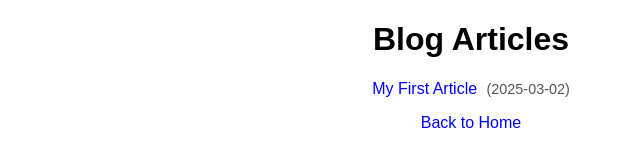
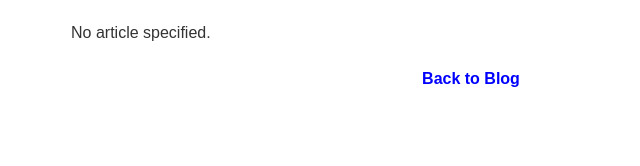
Before and after one commit to sn0wsec/my-blog, a plain HTML site: page article.html in a window 1280 px wide. Shown: the whole page, without its empty margins (169-809 px from the left). Drawn offline with nearby package versions, Linux system fonts and the light colour scheme.

Commit message:
Update article.html

```diff
--- a/article.html
+++ b/article.html
@@ -2,63 +2,95 @@
 <html lang="en">
 <head>
   <meta charset="UTF-8">
-  <title>Blog Articles</title>
+  <title>Article</title>
+  <meta name="viewport" content="width=device-width, initial-scale=1.0">
+  <!-- Load the Marked library for Markdown conversion -->
+  <script src="https://cdn.jsdelivr.net/npm/marked/marked.min.js"></script>
   <style>
     body {
+      margin: 0;
+      padding: 20px;
       font-family: Arial, sans-serif;
-      margin: 20px;
+      line-height: 1.6;
+      color: #333;
+      text-align: center;
+      background: #fff;
+    }
+    /* Container for the rendered Markdown */
+    #content {
+      max-width: 800px;
+      margin: 0 auto;
+      text-align: left; /* for better reading of text and code */
+    }
+    /* Code block styling */
+    pre {
+      background: #f4f4f4;
+      padding: 10px;
+      margin: 1rem 0;
+      border-radius: 3px;
+      font-family: Consolas, Menlo, Monaco, "Courier New", monospace;
+      font-size: 0.9em;
+      white-space: pre;       /* Prevents text wrapping */
+      user-select: text;      /* Ensures text can be highlighted and copied */
+      overflow-x: auto;       /* Allows horizontal scroll if code is wide */
+    }
+    code {
+      font-family: Consolas, Menlo, Monaco, "Courier New", monospace;
+    }
+    /* Inline code style */
+    p code {
+      background: #f4f4f4;
+      padding: 2px 4px;
+      border-radius: 3px;
+    }
+    /* Navigation link styling */
+    .nav {
+      margin-top: 20px;
       text-align: center;
     }
-    ul {
-      list-style-type: none;
-      padding: 0;
-    }
-    a {
+    .nav a {
       color: blue;
       text-decoration: none;
-    }
-    .date {
-      margin-left: 5px;
-      color: #555;
-      font-size: 0.9em;
+      font-weight: bold;
     }
   </style>
 </head>
 <body>
-  <h1>Blog Articles</h1>
-
-  <ul id="articles"></ul>
-
-  <nav>
-    <a href="index.html">Back to Home</a>
-  </nav>
+  <div id="content">
+    Loading...
+  </div>
+  <div class="nav">
+    <a href="blog.html">Back to Blog</a>
+  </div>
 
   <script>
-    const articles = [
-      { title: 'My First Article', date: '2025-03-02', file: './articles/example.md' }
-    ];
+    // Retrieve the 'file' parameter from the URL
+    function getQueryParameter(name) {
+      const urlParams = new URLSearchParams(window.location.search);
+      return urlParams.get(name);
+    }
 
-    articles.sort((a, b) => new Date(b.date) - new Date(a.date));
+    const file = getQueryParameter('file');
 
-    const articlesUl = document.getElementById('articles');
-
-    articles.forEach(article => {
-      const li = document.createElement('li');
-
-      const link = document.createElement('a');
-      link.href = 'article.html?file=' + article.file;
-      link.textContent = article.title;
-
-      const dateSpan = document.createElement('span');
-      dateSpan.className = 'date';
-      dateSpan.textContent = `(${article.date})`;
-
-      li.appendChild(link);
-      li.appendChild(document.createTextNode(' '));
-      li.appendChild(dateSpan);
-
-      articlesUl.appendChild(li);
-    });
+    if (file) {
+      fetch(file)
+        .then(response => {
+          if (!response.ok) {
+            throw new Error("Error loading file");
+          }
+          return response.text();
+        })
+        .then(text => {
+          // Convert Markdown to HTML
+          document.getElementById('content').innerHTML = marked.parse(text);
+        })
+        .catch(error => {
+          document.getElementById('content').innerHTML = "Error loading the article.";
+          console.error(error);
+        });
+    } else {
+      document.getElementById('content').innerHTML = "No article specified.";
+    }
   </script>
 </body>
 </html>
```
